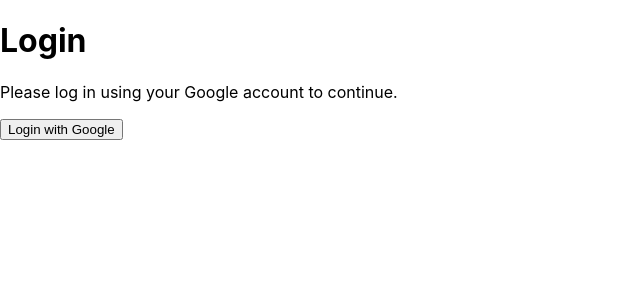
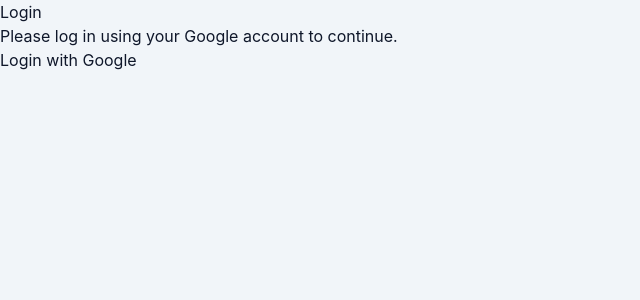
Before and after one commit to chaairman/spaced-repetition-app, a React (Create React App) app in the folder frontend/: page /login in a window 1280 px wide. Shown: the top 300 px of the page, without its empty margins (0-640 px from the left). Built offline with nearby package versions, Linux system fonts and the light colour scheme; no server answers.

Commit message:
fix(style): Add Tailwind directives and config file (Step 11.1 Rev)

```diff
--- a/frontend/src/index.css
+++ b/frontend/src/index.css
@@ -1,13 +1,20 @@
+/* frontend/src/index.css */
+@tailwind base;
+@tailwind components;
+@tailwind utilities; /* <-- ADD THESE 3 LINES */
+
 body {
   margin: 0;
   font-family: -apple-system, BlinkMacSystemFont, 'Segoe UI', 'Roboto', 'Oxygen',
     'Ubuntu', 'Cantarell', 'Fira Sans', 'Droid Sans', 'Helvetica Neue',
-    sans-serif;
-  -webkit-font-smoothing: antialiased;
-  -moz-osx-font-smoothing: grayscale;
+    sans-serif; /* [cite: 1740] */
+  -webkit-font-smoothing: antialiased; /* [cite: 1741] */
+  -moz-osx-font-smoothing: grayscale; /* [cite: 1741] */
+  /* Apply Tailwind base styles */
+  @apply bg-slate-100 text-slate-900; /* Example: Light slate background, dark slate text */
 }
 
 code {
   font-family: source-code-pro, Menlo, Monaco, Consolas, 'Courier New',
-    monospace;
+    monospace; /* [cite: 1741] */
 }
--- /dev/null
+++ b/frontend/tailwind.config.js
@@ -0,0 +1,11 @@
+// frontend/tailwind.config.js (Create this file)
+/** @type {import('tailwindcss').Config} */
+module.exports = {
+    content: [
+      "./src/**/*.{js,jsx,ts,tsx}", // Scan all relevant files in src
+    ],
+    theme: {
+      extend: {}, // You can add custom theme values here later if needed
+    },
+    plugins: [],
+  }
```
